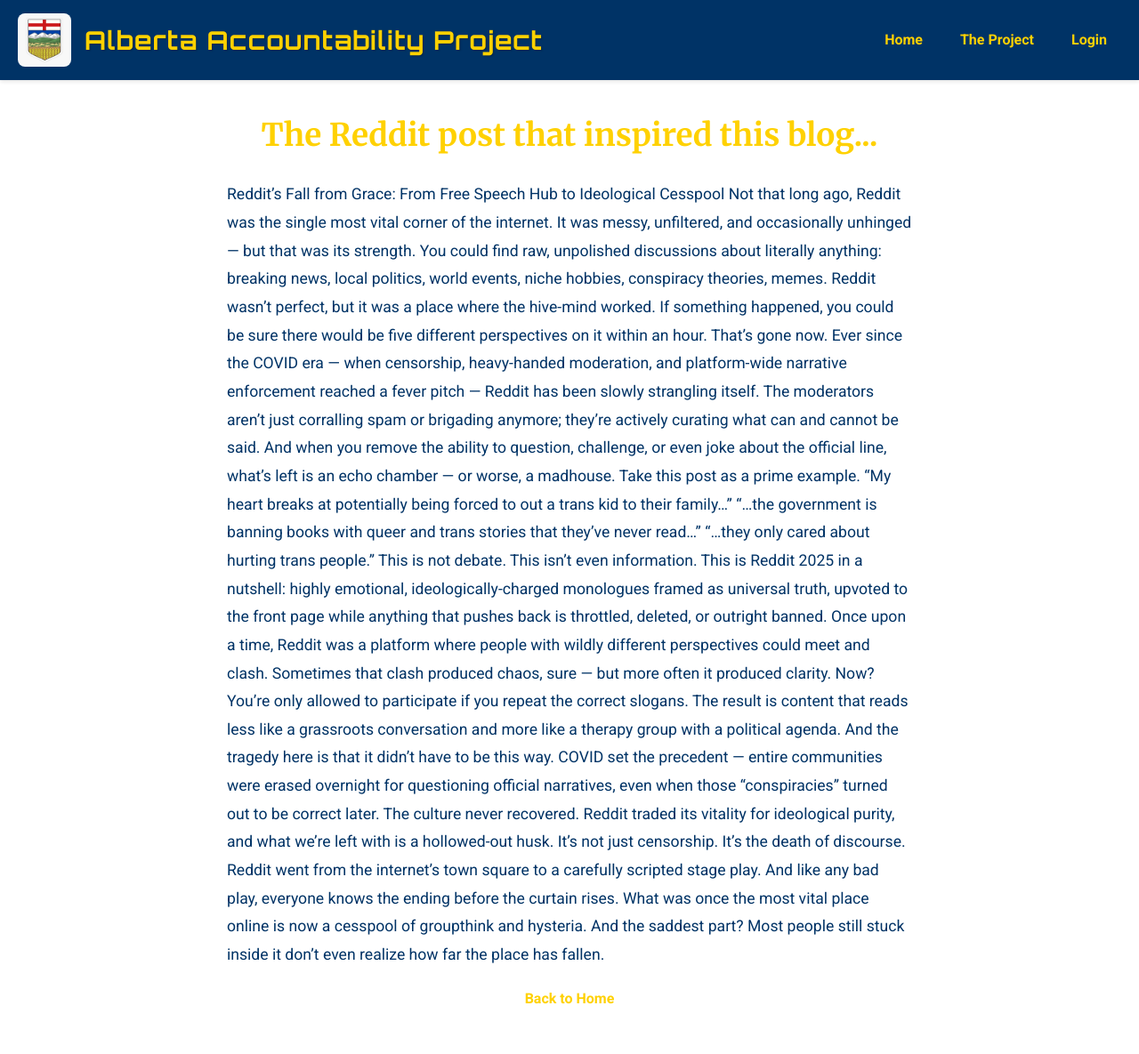
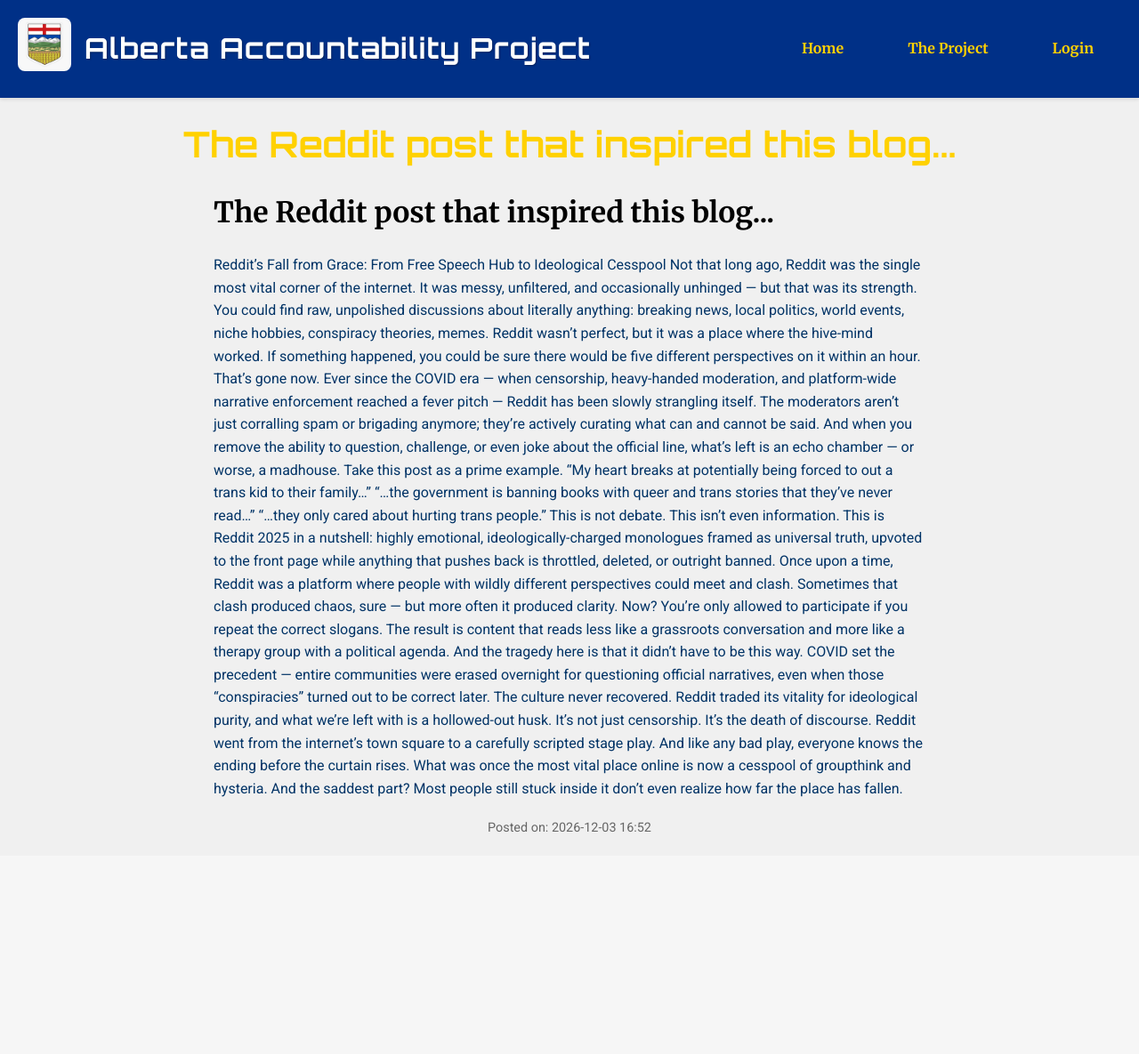
Before and after one commit to Ludacris-Plaid/aap, a Flask app: page /post/The_Reddit_post_that_inspired_this_blog in a window 1280 px wide. Shown: the whole page at 89% size. After the commit the page ends 936 px from the top, so only its background shows below. Run offline with Flask 3, Linux system fonts and the light colour scheme.

Commit message:
fixed styling

```diff
--- a/server.py
+++ b/server.py
@@ -91,6 +91,9 @@ def post(post_name):
         logger.debug(f"Accessing post: {post_name}")
         with open(f'{POSTS_DIR}/{post_name}.html', 'r', encoding='utf-8') as f:
             content = f.read()
+        soup = BeautifulSoup(content, 'html.parser')
+        title = soup.find('h1').get_text() if soup.find('h1') else post_name.replace('_', ' ')
+        content_html = str(soup)  # Keep full content including <h1>
         thumb_path = None
         video_path = None
         audio_path = None
@@ -108,7 +111,7 @@ def post(post_name):
                         video_path = line[len('video:'):].strip()
                     elif line.startswith('audio:'):
                         audio_path = line[len('audio:'):].strip()
-        return render_template('post.html', content=content, thumbnail=thumb_path, video=video_path, audio=audio_path, date=formatted_date)
+        return render_template('post.html', title=title, content=content_html, thumbnail=thumb_path, video=video_path, audio=audio_path, date=formatted_date)
     except FileNotFoundError:
         return "Post not found", 404
     except PermissionError:
--- a/static/css/style.css
+++ b/static/css/style.css
@@ -477,4 +477,115 @@ form button[type="submit"]:hover {
         font-size: 1rem;
         padding: 0.75rem;
     }
+}body {
+    margin: 0;
+    font-family: 'Roboto', sans-serif;
+    background-color: #f0f0f0;
 }
+
+header {
+    background-color: #003087;
+    color: white;
+    padding: 20px;
+    text-align: center;
+}
+
+header .logo {
+    max-width: 100px;
+    margin-bottom: 10px;
+}
+
+header h1 {
+    font-family: 'Orbitron', sans-serif;
+    margin: 0;
+    font-size: 2em;
+}
+
+nav a {
+    color: #FFD100;
+    margin: 0 15px;
+    text-decoration: none;
+    font-family: 'Merriweather', serif;
+}
+
+nav a:hover {
+    text-decoration: underline;
+}
+
+main {
+    padding: 20px;
+}
+
+.flashes li {
+    padding: 10px;
+    margin-bottom: 10px;
+    border-left: 4px solid #FFD100;
+    background-color: #fff;
+    font-size: 1.1em;
+    list-style: none;
+}
+
+#editor {
+    border: 1px solid #ccc;
+    min-height: 200px;
+    background: #fff;
+}
+
+.post-container {
+    max-width: 100%;
+    margin: 0 auto;
+    padding: 20px;
+    box-sizing: border-box;
+    min-height: 100vh;
+    display: flex;
+    flex-direction: column;
+    align-items: center;
+    text-align: center;
+}
+
+.post-title {
+    color: #FFD100;
+    font-family: 'Orbitron', sans-serif;
+    font-size: 2.5em;
+    margin-bottom: 20px;
+}
+
+.post-thumbnail {
+    max-width: 100%;
+    max-height: 400px;
+    object-fit: contain;
+    margin-bottom: 20px;
+}
+
+.post-content {
+    width: 100%;
+    max-width: 800px;
+    text-align: left;
+}
+
+.post-content h1 {
+    color: #000000;
+    font-family: 'Merriweather', serif;
+    font-size: 2em;
+    margin-bottom: 20px;
+}
+
+.post-content p, .post-content ul, .post-content ol, .post-content blockquote {
+    font-family: 'Roboto', sans-serif;
+    font-size: 1.1em;
+    line-height: 1.6;
+}
+
+.post-date {
+    color: #666;
+    font-size: 0.9em;
+    margin-top: 20px;
+}
+
+.post-media {
+    margin: 20px 0;
+}
+
+.post-media video, .post-media audio {
+    max-width: 100%;
+}
--- a/templates/post.html
+++ b/templates/post.html
@@ -3,9 +3,62 @@
 <head>
     <meta charset="UTF-8">
     <meta name="viewport" content="width=device-width, initial-scale=1.0">
-    <title>Alberta Accountability Project - Post</title>
+    <title>{{ title }} - Alberta Accountability Project</title>
     <link rel="stylesheet" href="{{ url_for('static', filename='css/style.css') }}">
+    <link rel="icon" href="{{ url_for('static', filename='favicon.ico') }}" type="image/x-icon">
     <link href="https://fonts.googleapis.com/css2?family=Roboto:wght@400;700&family=Merriweather:wght@400;700&family=Orbitron:wght@700&display=swap" rel="stylesheet">
+    <style>
+        .post-container {
+            max-width: 100%;
+            margin: 0 auto;
+            padding: 20px;
+            box-sizing: border-box;
+            min-height: 100vh;
+            display: flex;
+            flex-direction: column;
+            align-items: center;
+            text-align: center;
+        }
+        .post-title {
+            color: #FFD100;
+            font-family: 'Orbitron', sans-serif;
+            font-size: 2.5em;
+            margin-bottom: 20px;
+        }
+        .post-thumbnail {
+            max-width: 100%;
+            max-height: 400px;
+            object-fit: contain;
+            margin-bottom: 20px;
+        }
+        .post-content {
+            width: 100%;
+            max-width: 800px;
+            text-align: left;
+        }
+        .post-content h1 {
+            color: #000000;
+            font-family: 'Merriweather', serif;
+            font-size: 2em;
+            margin-bottom: 20px;
+        }
+        .post-content p, .post-content ul, .post-content ol, .post-content blockquote {
+            font-family: 'Roboto', sans-serif;
+            font-size: 1.1em;
+            line-height: 1.6;
+        }
+        .post-date {
+            color: #666;
+            font-size: 0.9em;
+            margin-top: 20px;
+        }
+        .post-media {
+            margin: 20px 0;
+        }
+        .post-media video, .post-media audio {
+            max-width: 100%;
+        }
+    </style>
 </head>
 <body>
     <header>
@@ -14,51 +67,40 @@
         <nav>
             <a href="{{ url_for('home') }}">Home</a>
             <a href="{{ url_for('project') }}">The Project</a>
-            {% if session.logged_in %}
-            <a href="{{ url_for('new_post_page') }}">New Post</a>
-            <a href="{{ url_for('logout') }}">Logout</a>
+            {% if session.get('logged_in') %}
+                <a href="{{ url_for('new_post_page') }}">New Post</a>
+                <a href="{{ url_for('logout') }}">Logout</a>
             {% else %}
-            <a href="{{ url_for('login_page') }}">Login</a>
+                <a href="{{ url_for('login_page') }}">Login</a>
             {% endif %}
         </nav>
     </header>
 
-    <main>
-        {% with messages = get_flashed_messages() %}
-        {% if messages %}
-        <ul class="flashes">
-            {% for message in messages %}
-            <li>{{ message }}</li>
-            {% endfor %}
-        </ul>
+    <main class="post-container">
+        <h1 class="post-title">{{ title }}</h1>
+        {% if thumbnail %}
+            <img src="{{ url_for('static', filename='uploads/' + thumbnail) }}" alt="Post Thumbnail" class="post-thumbnail">
         {% endif %}
-        {% endwith %}
-
-        <div class="full-post">
-            {% if thumbnail %}
-            <div class="post-thumbnail-full" data-date="{{ date }}">
-                <img src="{{ url_for('static', filename='uploads/' + thumbnail) }}" alt="Post thumbnail">
+        <div class="post-content">
+            {{ content | safe }}
+        </div>
+        {% if video %}
+            <div class="post-media">
+                <video controls>
+                    <source src="{{ url_for('static', filename='uploads/' + video) }}" type="video/{{ video.rsplit('.', 1)[1] }}">
+                    Your browser does not support the video tag.
+                </video>
             </div>
-            {% elif video %}
-            <div class="post-thumbnail-full" data-date="{{ date }}">
-                <img src="{{ url_for('static', filename='images/placeholder.jpg') }}" alt="Video thumbnail">
+        {% endif %}
+        {% if audio %}
+            <div class="post-media">
+                <audio controls>
+                    <source src="{{ url_for('static', filename='uploads/' + audio) }}" type="audio/{{ audio.rsplit('.', 1)[1] }}">
+                    Your browser does not support the audio tag.
+                </audio>
             </div>
-            {% endif %}
-            {% if video %}
-            <video controls class="post-video-full">
-                <source src="{{ url_for('static', filename='uploads/' + video) }}" type="video/{{ video.split('.')[-1] }}">
-            </video>
-            {% endif %}
-            {% if audio %}
-            <audio controls class="post-audio-full">
-                <source src="{{ url_for('static', filename='uploads/' + audio) }}" type="audio/{{ audio.split('.')[-1] }}">
-            </audio>
-            {% endif %}
-            <div class="post-content-full">
-                {{ content | safe }}
-            </div>
-            <a href="{{ url_for('home') }}" class="back-link">Back to Home</a>
-        </div>
+        {% endif %}
+        <div class="post-date">Posted on: {{ date }}</div>
     </main>
 </body>
 </html>
```
Also changed, not shown: 2 other files.
